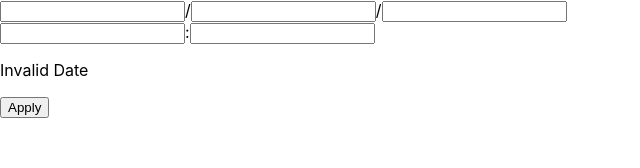
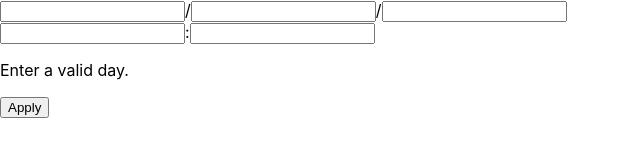
Before and after one commit to RichardKim503/deadline-countdown, a React (Create React App) app: page / in a window 1280 px wide. Both pictures are taken after a click on the button "Apply". Shown: the top 168 px of the page, without its empty margins (0-640 px from the left). Built offline with nearby package versions, Linux system fonts and the light colour scheme.

Commit message:
Created the base error modal, and added error checking for valid dates

```diff
--- a/src/Client/DeadlineBox.js
+++ b/src/Client/DeadlineBox.js
@@ -1,6 +1,7 @@
 import React, { useState } from 'react';
+import ErrorModal from './ErrorModal';
 
-function DeadlineBox(){
+export default function DeadlineBox(){
 
     const lemon = new Date();
 
@@ -9,6 +10,8 @@ function DeadlineBox(){
     const [year, setYear] = useState();
     const [hour, setHour] = useState();
     const [minute, setMinute] = useState();
+    const [errorMessage, setErrorMessage] = useState('');
+    const [validDate, setValidDate] = useState(true);
     const [deadline, setDeadline] = useState(new Date());
 
     const handleMonthChange = (event) => {
@@ -33,7 +36,72 @@ function DeadlineBox(){
 
     const applyChanges = () => {
 
-        setDeadline(new Date(year, month - 1, day, hour, minute));
+        var err = '';
+
+        if(month < 1 || month > 12){
+            err += 'Enter a valid month between 1 and 12.\n';
+        }
+
+        if(
+            month == 1 ||
+            month == 3 ||
+            month == 5 ||
+            month == 7 ||
+            month == 8 ||
+            month == 10 ||
+            month == 12){
+
+            if(day < 1 || day > 31){
+                err += 'Enter a valid day between 1 and 31.\n';
+            }
+
+        }
+        else if(
+            month == 4 ||
+            month == 6 ||
+            month == 9 ||
+            month == 11){
+
+            if(day < 1 || day > 30){
+                err += 'Enter a valid day between 1 and 30.\n';
+            }
+
+        }
+        else if(month == 2){
+
+            if(year % 4 === 0){
+                if(day < 1 || day > 29){
+                    err += 'Enter a valid day between 1 and 29.\n';
+                }
+            }
+            else{
+                if(day < 1 || day > 28){
+                    err += 'Enter a valid day between 1 and 28.\n';
+                }
+            }
+        }
+        else{
+            err += 'Enter a valid day.\n';
+        }
+
+        if(hour < 0 || hour > 23){
+            err += 'Enter a valid hour between 0 and 23.\n';
+        }
+
+        if(minute < 0 || minute > 59){
+            err += 'Enter a valid minute between 0 and 59.\n';
+        }
+
+        if(err.length !== 0){
+            setValidDate(false);
+            setErrorMessage(err);
+            console.log(errorMessage)
+        }
+        else{
+            setValidDate(true);
+            setDeadline(new Date(year, month - 1, day, hour, minute));
+        }
+
     }
 
     return(
@@ -78,9 +146,17 @@ function DeadlineBox(){
 
 
 
-            <p>
-                {deadline.toString()}
-            </p>
+            {validDate && (
+                <p>
+                    {deadline.toString()}
+                </p>
+            )}
+
+            {!validDate && (
+                <ErrorModal
+                    message = {errorMessage}
+                />
+            )}
 
             <button
                 onClick={applyChanges}
@@ -90,5 +166,3 @@ function DeadlineBox(){
         </div>
     )
 }
-
-export default DeadlineBox;
--- /dev/null
+++ b/src/Client/ErrorModal.js
@@ -0,0 +1,16 @@
+import React, { useState } from 'react';
+
+export default function ErrorModal(props) {
+
+    const error = props.message;
+
+    const [modal, setModal] = useState(false);
+
+    return(
+        <div>
+            <p>
+                {error}
+            </p>
+        </div>
+    )
+}
```
